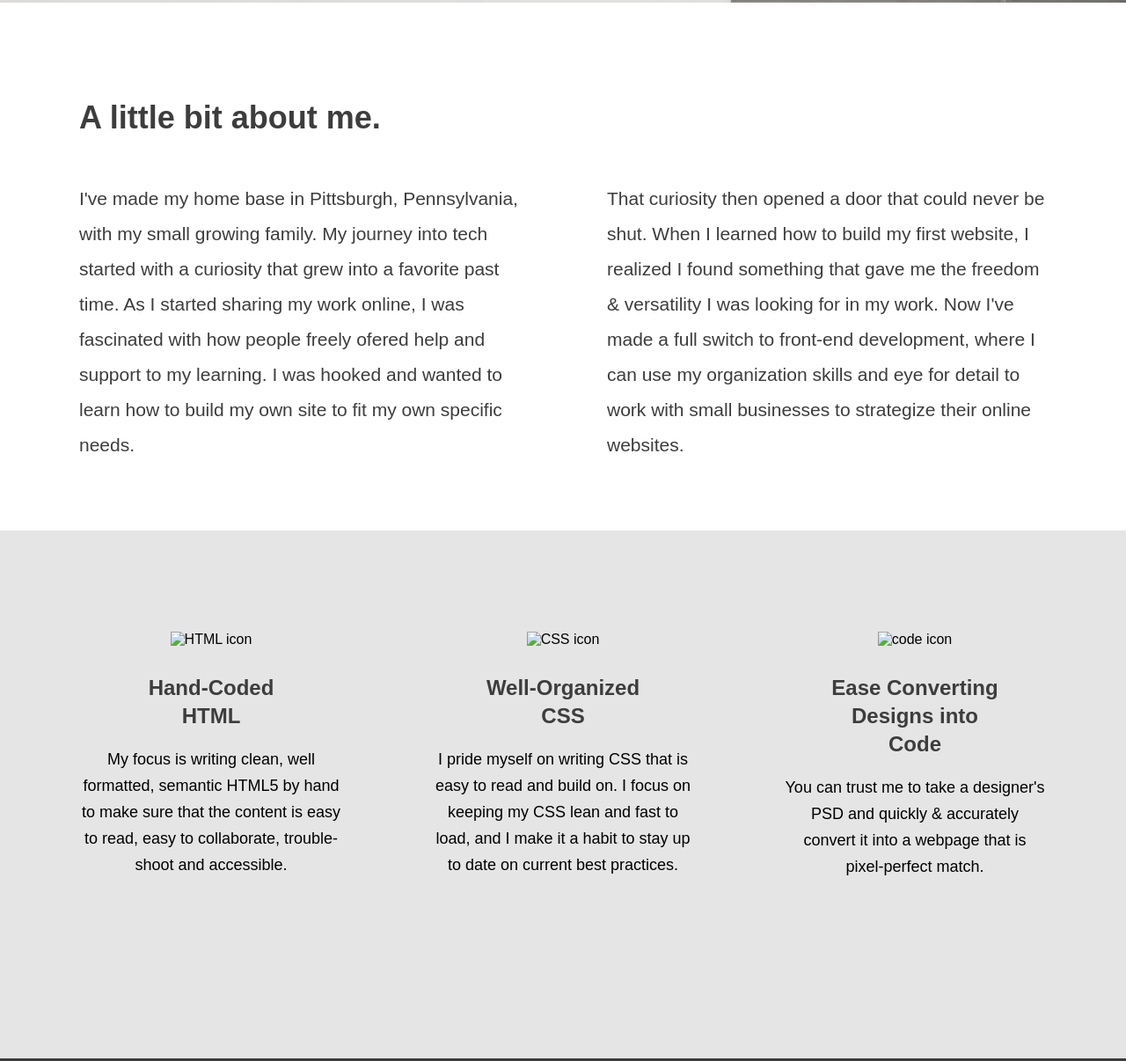
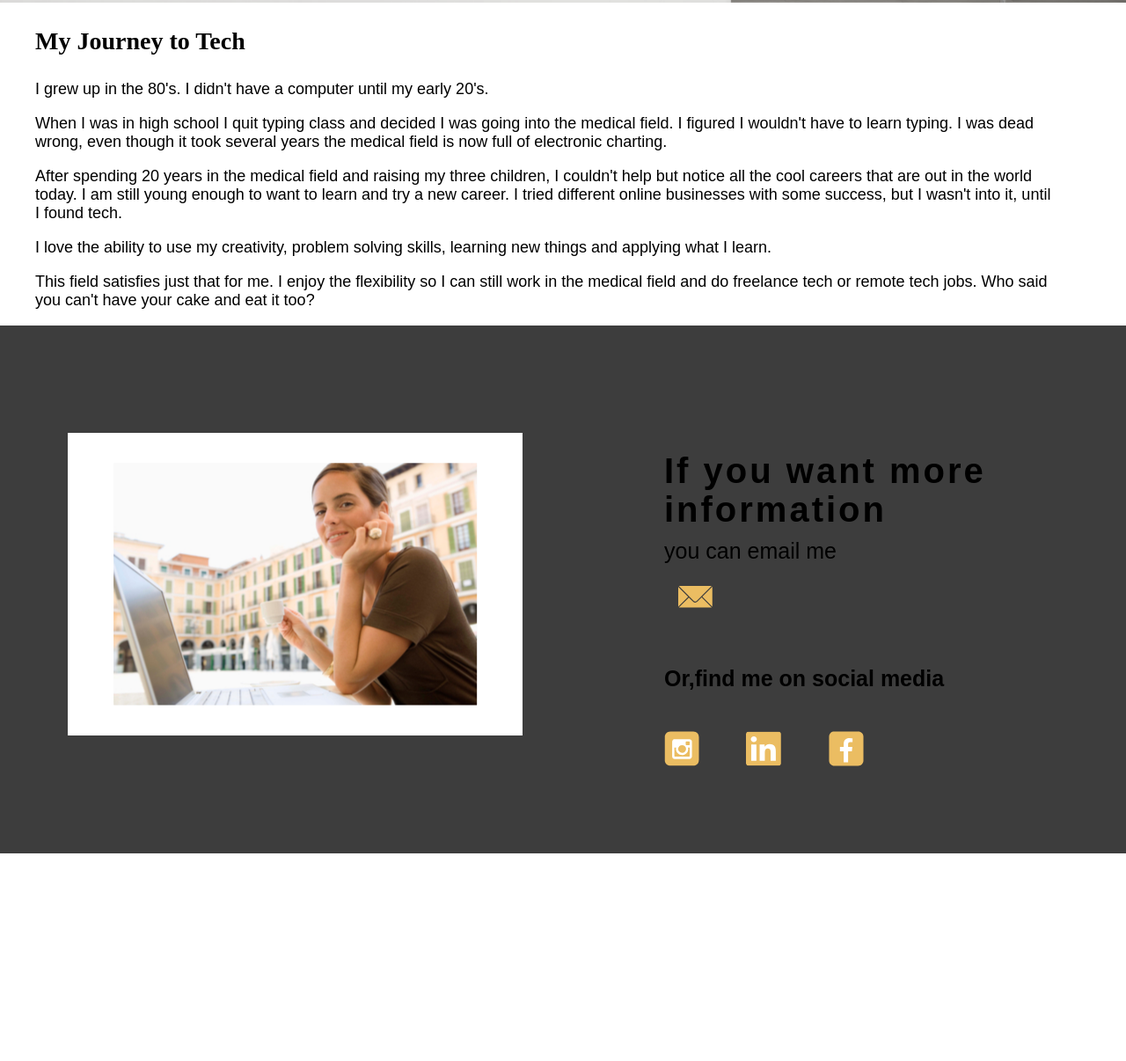
Before and after one commit to millerblade/web-design, a plain HTML site: page index.html in a window 1280 px wide. Shown: the part 797-2003 px from the top of the page at 88% size. After the commit the page ends 1767 px from the top, so only its background shows below. Drawn offline with Linux system fonts and the light colour scheme; files that its build step writes are made by us from their sources; files whose address does not match are found by name; a web font is replaced by a local one.

Commit message:
Add files via upload

```diff
--- a/index.html
+++ b/index.html
@@ -2,82 +2,54 @@
 <html lang="en">
     <head>
         <meta charset="utf-8">
-        <title>Servello-design</title>
-        <link rel="stylesheet" href="css/normalize.css">
-        <link rel="stylesheet" href="css/main.css">
+        <title>Servello Design</title>
+        <link rel="stylesheet" href="../css/normalize.css">
+        <link rel="stylesheet" href="../css/main.css">
       <link rel="stylesheet" href="https://use.typekit.net/ebe8biq.css">
-
 </head>
     <body>
         <header>
             <div class="full-width">
                 <div class="half-width">
-                  <img src="img/servello-logo.png" alt="logo icon" />
-
+                <img src="../img/servello-logo.png" alt="HTML icon" />
                     <h2>Digital Strategy for <span>Unique</span> Simple Web Designs.</h2>
                  </div>
                 </div>
                 <div class="half-width">
+                 </div>
 <nav>
   <ul>
-                          <li><a href="blog/index.html">Blog</a></li>
-                            <li><a href="#about">About</a></li>
-                            <li><a href="#work">Work</a></li>
-                            <li><a href="#contact">Contact</a></li>
+    <li><a href="../index.html">Home</a></li>
+    <li><a href="work/index.html">Work</a></li>
    </ul>
 </nav>
-                </div>
+</header>
+    <article>
 
-        </header>
+<h3>My Journey to Tech</h3>
 
-        <main>
-            <section id="about">
-                <div class="full-width">
-                    <h2>A little bit about me.</h2>
-                    <div class="half-width">
-                        <p>I've made my home base in Pittsburgh, Pennsylvania, with my small growing family. My journey into tech started with a curiosity that grew into a favorite past time. As I started sharing my work online, I was fascinated with how people freely ofered help and support to my learning. I was hooked and wanted to learn how to build my own site to fit my own specific needs.</p>
-                    </div>
-                    <div class="half-width">
-                        <p>That curiosity then opened a door that could never be shut. When I learned how to build my first website, I realized I found something that gave me the freedom &amp; versatility I was looking for in my work. Now I've made a full switch to front-end development, where I can use my organization skills and eye for detail to work with small businesses to strategize their online websites.</p>
-                    </div>
-                </div>
-            </section>
-
-            <section id="work">
-                <div class="full-width">
-                    <div class="third-width">
-                        <img src="img/html1.png" alt="HTML icon" />
-                        <h3>Hand-Coded HTML</h3>
-                        <p>My focus is writing clean, well formatted, semantic HTML5 by hand to make sure that the content is easy to read, easy to collaborate, trouble-shoot and accessible.</p>
-                    </div>
-                    <div class="third-width">
-                        <img src="img/css.png" alt="CSS icon" />
-                        <h3>Well-Organized CSS</h3>
-                        <p>I pride myself on writing CSS that is easy to read and build on. I focus on keeping my CSS lean and fast to load, and I make it a habit to stay up to date on current best practices.</p>
-                    </div>
-                    <div class="third-width">
-                        <img src="img/code.png" alt="code icon" />
-                        <h3>Ease Converting Designs into Code</h3>
-                        <p>You can trust me to take a designer's PSD and quickly &amp; accurately convert it into a webpage that is pixel-perfect match.</p>
-                    </div>
-                </div>
-            </section>
-
+<p>I grew up in the 80's. I didn't have a computer until my early 20's.<br></p> <p>When I was in high school I quit typing class and decided I was going into the medical field. I figured I wouldn't have to learn typing. I was dead wrong, even though it took several years the medical field is now full of electronic charting.<br></p>
+  <p>After spending 20 years in the medical field and raising my three children, I couldn't help but notice all the cool careers that are out in the world today. I am still young enough to want to learn and try a new career. I tried different online businesses with some success, but I wasn't into it, until I found tech.<br></p>
+  <p>I love the ability to use my creativity, problem solving skills, learning new things and applying what I learn.<br></p>
+  <p>This field satisfies just that for me. I enjoy the flexibility so I can still work in the medical field and do freelance tech or remote tech jobs. Who said you can't have your cake and eat it too?</p>
+</article>
+<footer>
   <footer id="contact">
       <div class="full-width">
           <div class="half-width">
-                        <img src="img/contact-me.png" id="contact-img" alt="my contact image" />
+              <img src="../img/contact-me.png" id="contact-img" alt="my contact image" />
           </div>
           <div class="half-width" id="contact-info">
               <h2>If you want more information </h2>
               <h3 id="email-header">you can email me</h3>
-                        <a href="mailto:melissa@servellodesign.com"><img src="img/yellow-en.png" id="envelope" alt="envelope icon" /></a>
-                        <h3 id="socialmedia-header">Or,find me on social media</h3>
+              <a href="mailto:melissa@servellodesign.com"><img src="../img/yellow-en.png" id="envelope" alt="envelope icon" /></a>
+
+              <h3 id="socialmedia-header">Or,find me on social media</h3><br>
+
               <ul>
-
-                            <li><a href="https://www.instagram.com/servo333/"><img src="img/yellow-instagram.png" alt="instagram icon" /></a></li>
-                            <li><a href="https://www.linkedin.com/in/melissa-servello-592a8a193/"><img src="img/linkedin1.png" alt="linkedin icon" /></a></li>
-                            <li><a href="https://www.facebook.com/melissa.servello.315/"><img src="img/facebook.png" alt="facebook icon" /></a></li>
+                  <li><a href="https://www.instagram.com/servo333/"><img src="../img/yellow-instagram.png" alt="instagram icon" /></a></li>
+                  <li><a href="https://www.linkedin.com/in/melissa-servello-592a8a193/"><img src="../img/linkedin1.png" alt="linkedin icon" /></a></li>
+                  <li><a href="https://www.facebook.com/melissa.servello.315/"><img src="../img/facebook.png" alt="facebook icon" /></a></li>
 
               </ul>
           </div>
```
Also changed, not shown: img/code.png (added), img/contact-me.png (added), img/css.png (added), img/desk.png (added), img/envelope.png (added), img/facebook.png (added), img/html1.png (added), img/instagram.png (added), img/linkedin1.png (added), img/servello-logo.png (added), img/twitter-y.png (added), img/yellow-en.png (added), img/yellow-instagram.png (added), 4 other files. Lines whose indentation alone changed are shown as unchanged.
